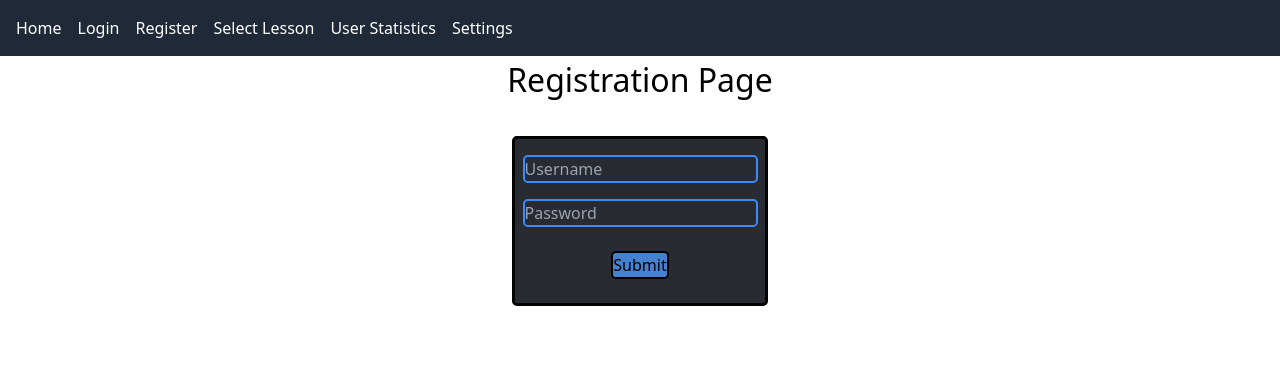
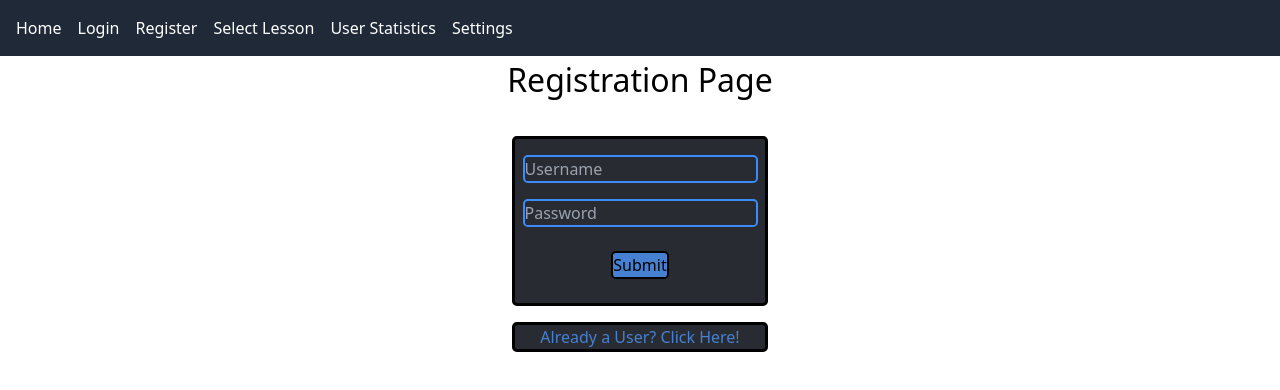
Before and after one commit to auditorylearningproject/instantmorse-frontend, a Vue app in the folder app-frontend/: page /registration in a window 1280 px wide. Shown: the top 390 px of the page. Built offline with nearby package versions, Linux system fonts and the light colour scheme; no server answers.

Commit message:
css update

```diff
--- a/app-frontend/src/components/Registration.vue
+++ b/app-frontend/src/components/Registration.vue
@@ -9,6 +9,11 @@
                 <input v-model="passWord" class="pass" id="pass" type="text" placeholder="Password" required><br><br>
                 <button class="submit">Submit</button> <br><br>
                 <p>{{ exceptionText }}</p>
+            </form>
+        </div>
+        <div class="toAuthentication">
+            <form @submit.prevent="linkToAuthenticate">
+                <button class="authenticate">Already a User? Click Here!</button>
             </form>
         </div>
     </main>
@@ -50,7 +55,15 @@ import { ref } from 'vue';
                         } else {
                         this.exceptionText = `${err} (If error 409, an account with that name already exists!)`;
                         }
-                    }
+                }
+            },
+            async linkToAuthenticate() {
+                console.log("Authentication was clicked. Rerouting to the Authentication Page");
+                try {
+                    this.$router.push('/authentication');
+                } catch(error) {
+                    console.error("Error switching to authentication page", error);
+                }
             },
         },
     };
@@ -73,6 +86,19 @@ header {
     border-radius: .3rem;
     border-color: rgb(0, 0, 0);
 }
+.toAuthentication {
+    border: solid;
+    display: block;
+    text-align: center;
+    margin-bottom: 1rem;
+    max-width: 50rem;
+    margin-left: 40%;
+    margin-right: 40%;
+    background-color: #282c32;
+    border-radius: .3rem;
+    color: #4680d1;;
+    border-color: rgb(0, 0, 0);
+}
 .submit {
     border: solid;
     text-align: center;
--- a/app-frontend/src/views/StatisticsView.vue
+++ b/app-frontend/src/views/StatisticsView.vue
@@ -28,8 +28,6 @@ const groupedAttempts = computed(() => {
 });
 // return Object.values(groups);
 // });
-
-
 </script>
 
 <template>
@@ -37,38 +35,60 @@ const groupedAttempts = computed(() => {
     <NavigationHeader/>
   </header>
   <main>
-    <div class="table">
-      <table>
+    <div class="head">
+      <header>
+        Your Statistics
+      </header>
+    </div>
+      <table class="table">
         <thead>
           <tr>
-            <th>Lesson Name</th>
-            <th>Character Speed</th>
-            <th>Effective Speed</th>
-            <th>Accuracy</th>
-            <th>Time Spent (seconds)</th>
-            <th>Date & Time</th>
+            <th class="columnHeader">Lesson Name</th>
+            <th class="columnHeader">Character Speed</th>
+            <th class="columnHeader">Effective Speed</th>
+            <th class="columnHeader">Accuracy</th>
+            <th class="columnHeader">Time Spent (seconds)</th>
+            <th class="columnHeader">Date & Time</th>
           </tr>
         </thead>
         <tbody>
           <template v-for="attemptGroup in groupedAttempts" :key="attemptGroup.lesson_id">
-            <tr v-for="attempt in attemptGroup" :key="attempt.date_time.toString()">
-              <td>{{ attemptGroup[0].lesson_name }}</td>
-              <td>{{ attempt.char_speed }}</td>
-              <td>{{ attempt.eff_speed }}</td>
-              <td>{{ attempt.accuracy }}</td>
-              <td>{{ attempt.time_spent/1000 }}</td>
-              <td>{{ attempt.date_time }}</td>
+            <tr class="rows" v-for="attempt in attemptGroup" :key="attempt.date_time.toString()">
+              <td class="columns">{{ attemptGroup[0].lesson_name }}</td>
+              <td class="columns">{{ attempt.char_speed }}</td>
+              <td class="columns">{{ attempt.eff_speed }}</td>
+              <td class="columns">{{ attempt.accuracy }}</td>
+              <td class="columns">{{ attempt.time_spent/1000 }}</td>
+              <td class="columns">{{ attempt.date_time }}</td>
             </tr>
           </template>
         </tbody>
       </table>
-    </div>
   </main>
 </template>
 <style scoped>
   .table {
     border: solid;
     border-width: .4cap;
-    border-color: #4680d1;;
+    border-color: black;
+    margin-left: 20%;
+    margin-right: 20%;
+  }
+  .columnHeader {
+    border: solid;
+    border-color: black;
+  }
+  .rows {
+    border: solid;
+    border-color: #4680d1;
+  }
+  .columns {
+    border: solid;
+    border-color: #4680d1;
+  }
+  .head {
+    margin-bottom: 2rem;
+    text-align: center;
+    font-size: xx-large;
   }
 </style>
```
Also changed, not shown: app-frontend/src/views/LessonView.vue (+0 -12 lines). Lines whose indentation alone changed are shown as unchanged.
